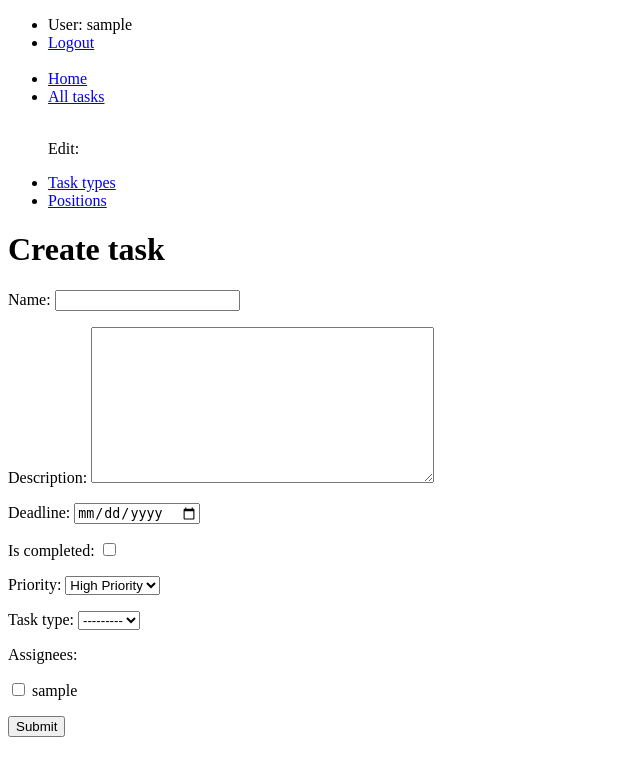
After one commit to kuznetsb/it-company-task-manager-mate, a Django app: page /tasks/create in a window 1280 px wide. The commit adds this page. Shown: the top 776 px of the page, without its empty margins (0-640 px from the left). Run offline with Django 4.2, Linux system fonts and the light colour scheme; the visitor is signed in with stand-in values (Sample User, id 1); data comes from the database, SQL or seed files in the repository; data that the repository does not hold is empty.

Commit message:
Added TaskCreateView and template for it

```diff
--- a/task_manager/urls.py
+++ b/task_manager/urls.py
@@ -9,7 +9,8 @@ from task_manager.views import (
     TaskTypeCreateView,
     TaskTypeDeleteView,
     TaskListView,
-    TaskDetailView
+    TaskDetailView,
+    TaskCreateView
 )
 
 urlpatterns = [
@@ -37,7 +38,8 @@ urlpatterns = [
         name="task-type-delete"
     ),
     path("tasks/", TaskListView.as_view(), name="task-list"),
-    path("tasks/<int:pk>", TaskDetailView.as_view(), name="task-detail")
+    path("tasks/<int:pk>", TaskDetailView.as_view(), name="task-detail"),
+    path("tasks/create", TaskCreateView.as_view(), name="task-create")
 ]
 
 app_name = "manager"
--- a/task_manager/views.py
+++ b/task_manager/views.py
@@ -7,6 +7,7 @@ from django.shortcuts import render
 from django.urls import reverse_lazy
 from django.views import generic
 
+from task_manager.forms import TaskForm
 from task_manager.models import Task, TaskType, Position
 
 
@@ -78,3 +79,9 @@ class TaskDetailView(LoginRequiredMixin, generic.DetailView):
     model = Task
     queryset = Task.objects.select_related(
         "task_type").prefetch_related("assignees__position")
+
+
+class TaskCreateView(LoginRequiredMixin, generic.CreateView):
+    model = Task
+    form_class = TaskForm
+    success_url = reverse_lazy("manager:task-list")
--- /dev/null
+++ b/templates/task_manager/task_form.html
@@ -0,0 +1,11 @@
+{% extends "base.html" %}
+
+{% block content %}
+  <h1>{{ object|yesno:"Update,Create" }} task</h1>
+  <form action="" method="post" novalidate>
+    {% csrf_token %}
+    {{ form.as_p }}
+
+    <input type="submit" value="Submit" class="btn btn-primary">
+  </form>
+{% endblock %}
--- a/templates/task_manager/task_list.html
+++ b/templates/task_manager/task_list.html
@@ -1,6 +1,7 @@
 {% extends "base.html" %}
 
 {% block content %}
+  <h2>Tasks <a href="{% url 'manager:task-create' %}">+</a></h2>
   <table>
       <tr>
         <th>Name</th>
```
